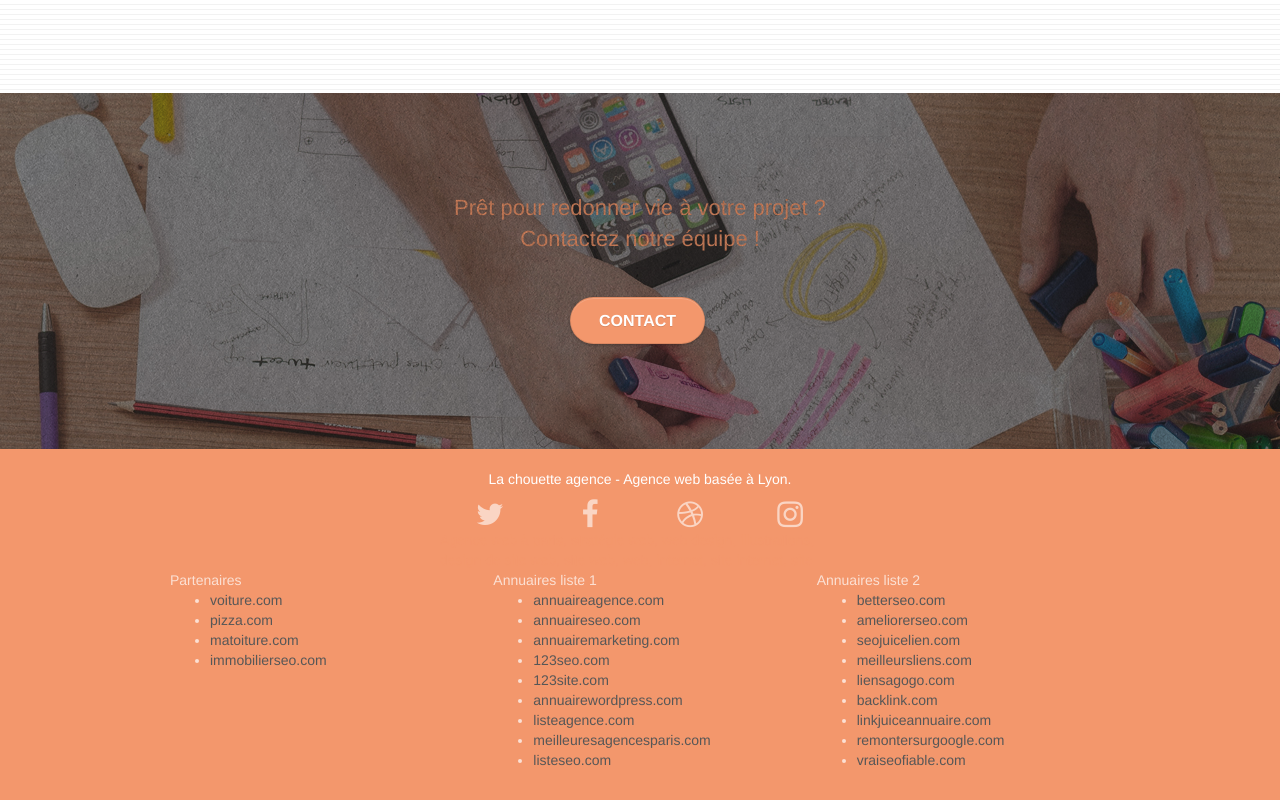
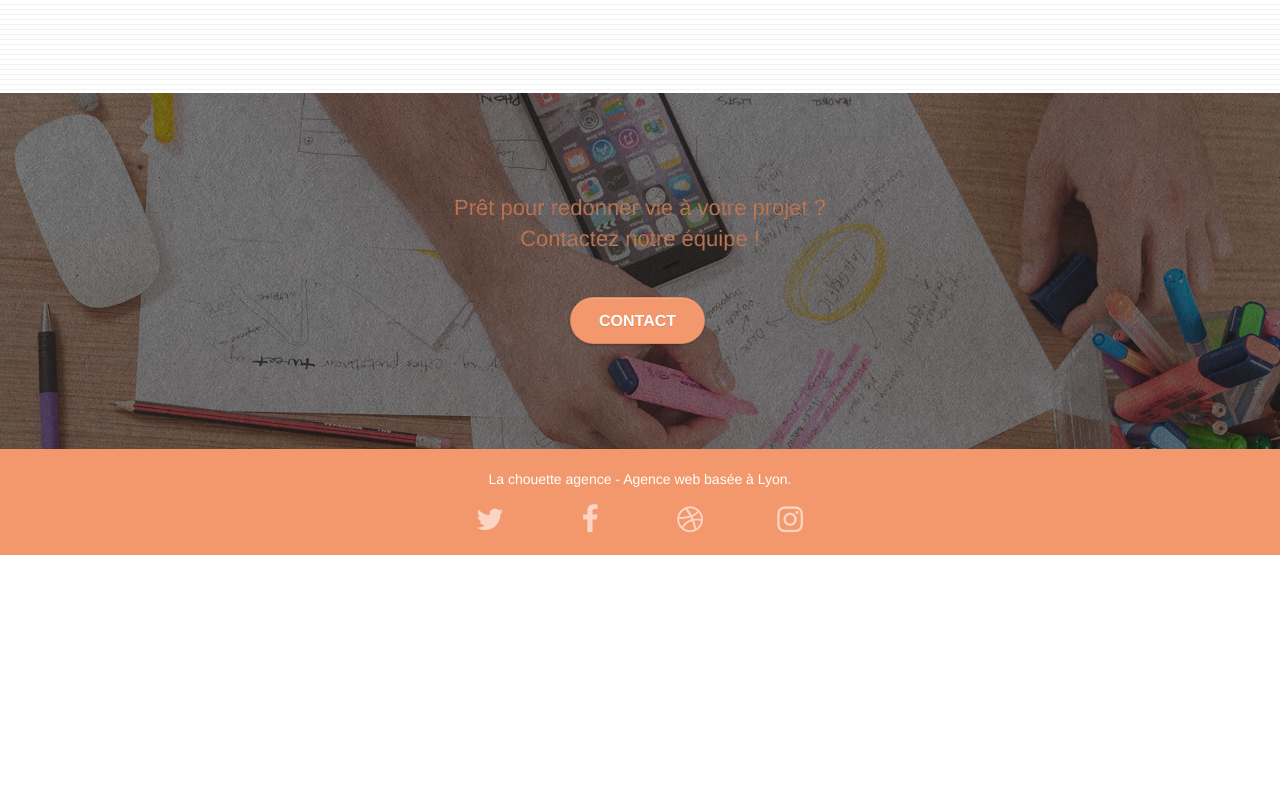
Before and after one commit to marieparet/la-chouette-agence, a plain HTML site: page index.html in a window 1280 px wide. Shown: the part 2913-3713 px from the top of the page. After the commit the page ends 3468 px from the top, so only its background shows below. Drawn offline with Linux system fonts and the light colour scheme.

Commit message:
remove inconsistent and nonfunctional partners links

```diff
--- a/index.html
+++ b/index.html
@@ -307,53 +307,14 @@
 									<a class="social" href="index.html"><span class="fa fa-instagram icon-md"></span></a>
 								</div>
 							</div>
-							<div class="keywords" style="color:#F3976C;">Agence web à paris, stratégie web, web design, illustrations,
-								design de site web, site web, web, internet, site internet, site</div>
 						</div>
-						<div class="row">
-							<div class="col-sm-4">
-								Partenaires
-								<ul>
-									<li><a href="voiture.com">voiture.com</a></li>
-									<li><a href="pizza.com">pizza.com</a></li>
-									<li><a href="matoiture.com">matoiture.com</a></li>
-									<li><a href="immobilierseo.com">immobilierseo.com</a></li>
-								</ul>
-							</div>
-							<div class="col-sm-4">
-								Annuaires liste 1
-								<ul>
-									<li><a href="annuaireagence.com">annuaireagence.com</a></li>
-									<li><a href="annuaireseo.com">annuaireseo.com</a></li>
-									<li><a href="annuairemarketing.com">annuairemarketing.com</a></li>
-									<li><a href="123seoture.com">123seo.com</a></li>
-									<li><a href="123site.com">123site.com</a></li>
-									<li><a href="annuairewordpress.com">annuairewordpress.com</a></li>
-									<li><a href="listeagence.com">listeagence.com</a></li>
-									<li><a href="meilleuresagencesparis.com">meilleuresagencesparis.com</a></li>
-									<li><a href="listeseo.com">listeseo.com</a></li>
-								</ul>
-							</div>
-							<div class="col-sm-4">
-								Annuaires liste 2
-								<ul>
-									<li><a href="betterseo.com">betterseo.com</a></li>
-									<li><a href="ameliorerseo.com">ameliorerseo.com</a></li>
-									<li><a href="seojuicelien.com">seojuicelien.com</a></li>
-									<li><a href="meilleursliens.com">meilleursliens.com</a></li>
-									<li><a href="liensagogo.com">liensagogo.com</a></li>
-									<li><a href="backlink.com">backlink.com</a></li>
-									<li><a href="linkjuiceannuaire.com">linkjuiceannuaire.com</a></li>
-									<li><a href="remontersurgoogle.com">remontersurgoogle.com</a></li>
-									<li><a href="vraiseofiable.com">vraiseofiable.com</a></li>
-								</ul>
-							</div>
-						</div>
+
 					</div>
 				</div>
 			</div>
-		</footer>
-		<!-- Footer - bloc-8 END -->
+	</div>
+	</footer>
+	<!-- Footer - bloc-8 END -->
 
 	</div>
 	<!-- Principal conteneur END -->
--- a/style.css
+++ b/style.css
@@ -709,7 +709,7 @@ p {
 
 .social {
   max-width: 400px;
-  margin: auto auto auto auto;
+  margin: 15px auto auto auto;
 }
 
 h2 {
```
